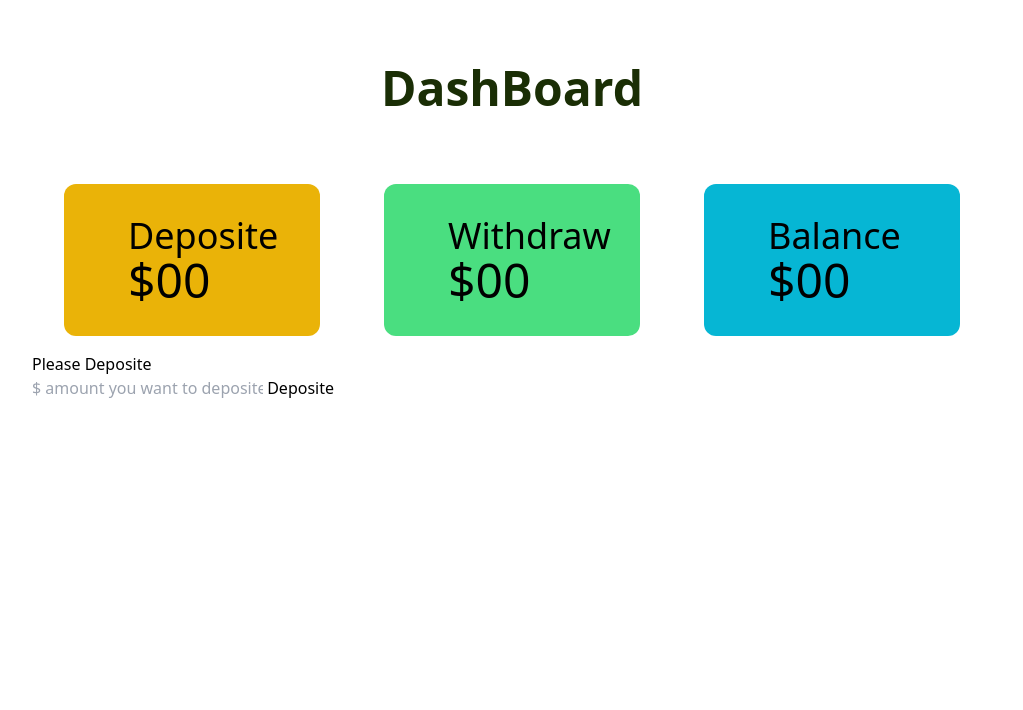
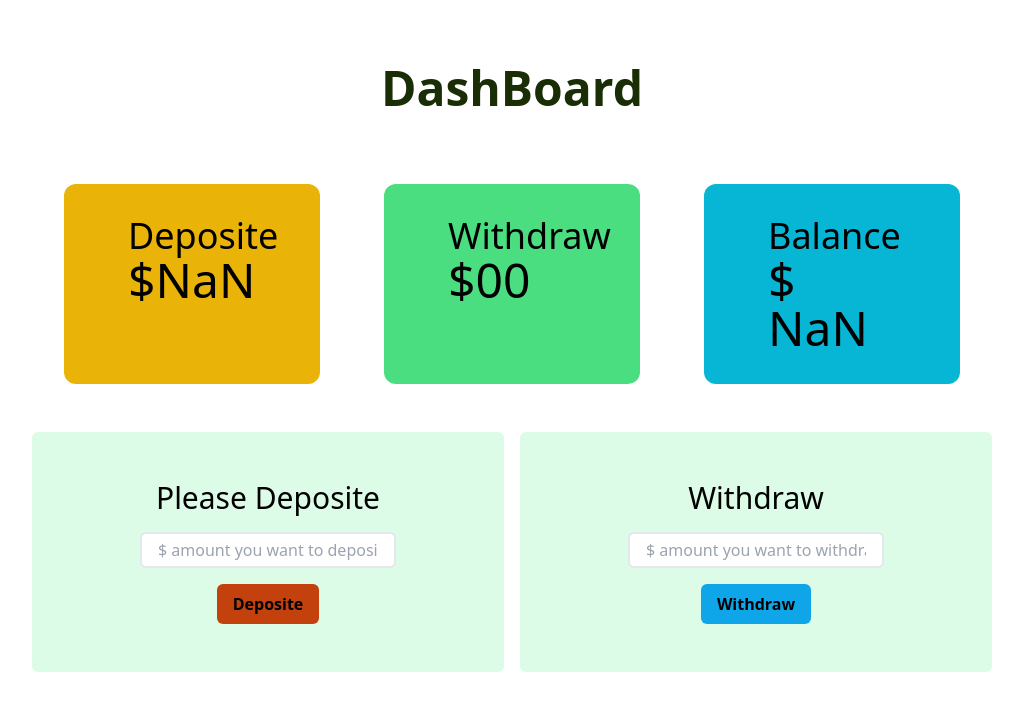
Before and after one commit to Syed997/Banking-System, a plain HTML site: page banking.html in a window 1280 px wide. Both pictures are taken after a click on the button "Deposite". Shown: the whole page, without its empty margins (128-1151 px from the left). Drawn offline with nearby package versions, Linux system fonts and the light colour scheme.

Commit message:
calculation of deposite button

```diff
--- a/banking.html
+++ b/banking.html
@@ -15,7 +15,7 @@
         <div class="grid grid-cols-3 w-3/4 mx-auto">
             <div class="bg-yellow-500 mx-8	my-4 px-16 py-8 rounded-xl	">
                 <h1 class="text-4xl">Deposite</h1>
-                <h1 class="text-5xl">$00</h1>
+                <h1 class="text-5xl">$<span id="total_deposite">00</span></h1>
             </div>
             <div class="bg-green-400 mx-8	my-4 px-16 py-8 rounded-xl	">
                 <h1 class="text-4xl">Withdraw</h1>
@@ -23,20 +23,26 @@
             </div>
             <div class="bg-cyan-500 mx-8	my-4 px-16 py-8 rounded-xl	">
                 <h1 class="text-4xl">Balance</h1>
-                <h1 class="text-5xl">$00</h1>
+                <h1 class="text-5xl">$ <span id="total_balance">1290</span></h1>
             </div>
         </div>
 
 
     </section>
     <section>
-        <div class="grid grid-cols-2 w-3/4 mx-auto">
-            <div class="">
-                <h1>Please Deposite</h1>
-                <input type="text" placeholder="$ amount you want to deposite">
-                <button>Deposite</button>
+        <div class="grid grid-cols-2 gap-4 w-3/4 mx-auto mt-8">
+            <div class="bg-green-100 text-center p-12 rounded-md">
+                <h1 class="text-3xl ">Please Deposite</h1>
+                <input id="deposite_input" class="mx-auto block border-inherit rounded-md border-2 w-64 my-4 px-4 py-1" type="text" placeholder="$ amount you want to deposite">
+                <button id="deposite_btn" class="bg-orange-700 px-4 py-2 rounded-md font-bold">Deposite</button>
+            </div>
+            <div class="bg-green-100 text-center p-12 rounded-md">
+                <h1 class="text-3xl ">Withdraw</h1>
+                <input id="withdraw_input" class="mx-auto block border-inherit rounded-md border-2 w-64 my-4 px-4 py-1" type="text" placeholder="$ amount you want to withdraw">
+                <button id="withdraw_btn" class="bg-sky-500 px-4 py-2 rounded-md font-bold">Withdraw</button>
             </div>
         </div>
     </section>
+    <script src="js/banking.js"></script>
 </body>
 </html>
--- /dev/null
+++ b/js/banking.js
@@ -0,0 +1,8 @@
+document.getElementById('deposite_btn').addEventListener('click', function(){
+    const depositeInput = document.getElementById('deposite_input').value;
+    const totalDeposite = document.getElementById('total_deposite');
+    const totalBalance = document.getElementById('total_balance');
+    totalDeposite.innerText = parseFloat(totalDeposite.innerText) + parseFloat(depositeInput);
+    totalBalance.innerText = parseFloat(totalBalance.innerText) + parseFloat(depositeInput);
+    document.getElementById('deposite_input').value = '';
+})
```
